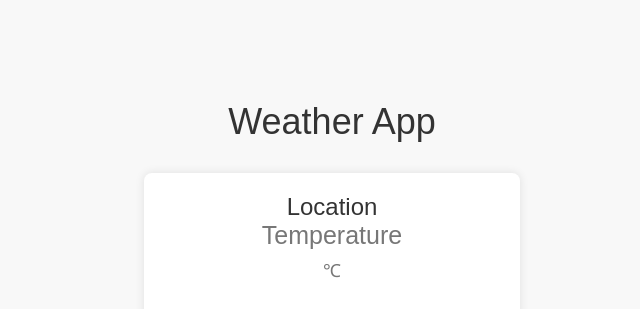
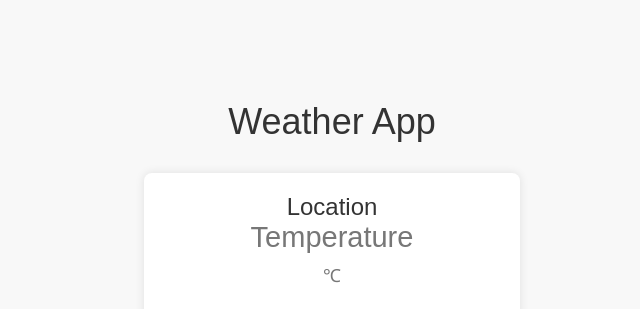
Before and after one commit to imrulhassanemon/Weather-app, a plain HTML site: page index.html in a window 1280 px wide. Shown: the top 309 px of the page, without its empty margins (308-948 px from the left). Drawn offline with nearby package versions, Linux system fonts and the light colour scheme; no server answers.

Commit message:
Update style.css

```diff
--- a/style.css
+++ b/style.css
@@ -97,7 +97,7 @@ body {
   }
  }
 .temp{
-  font-size: 25px;
+  font-size: 29px;
 }
   .submit{
     padding: 10px;
```
